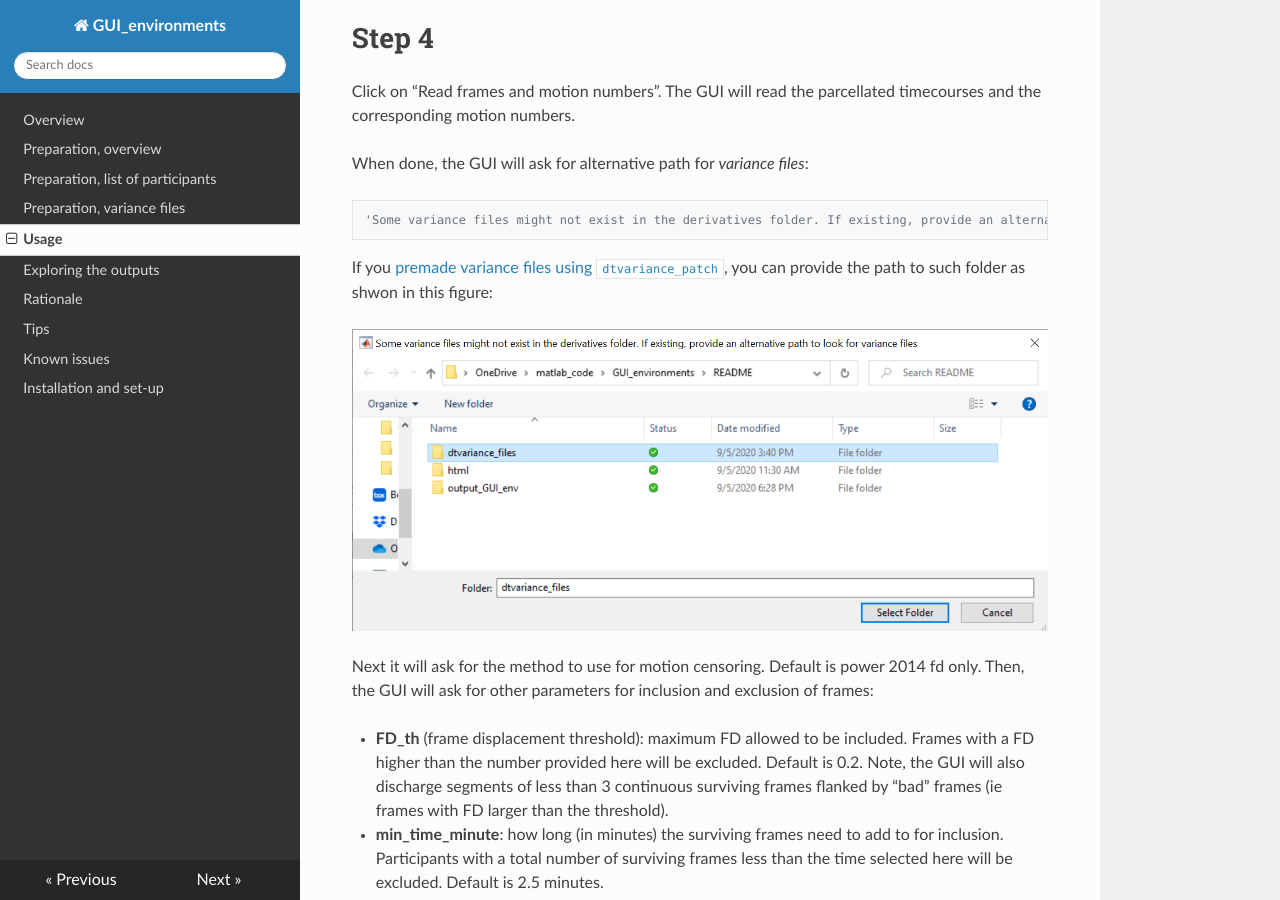
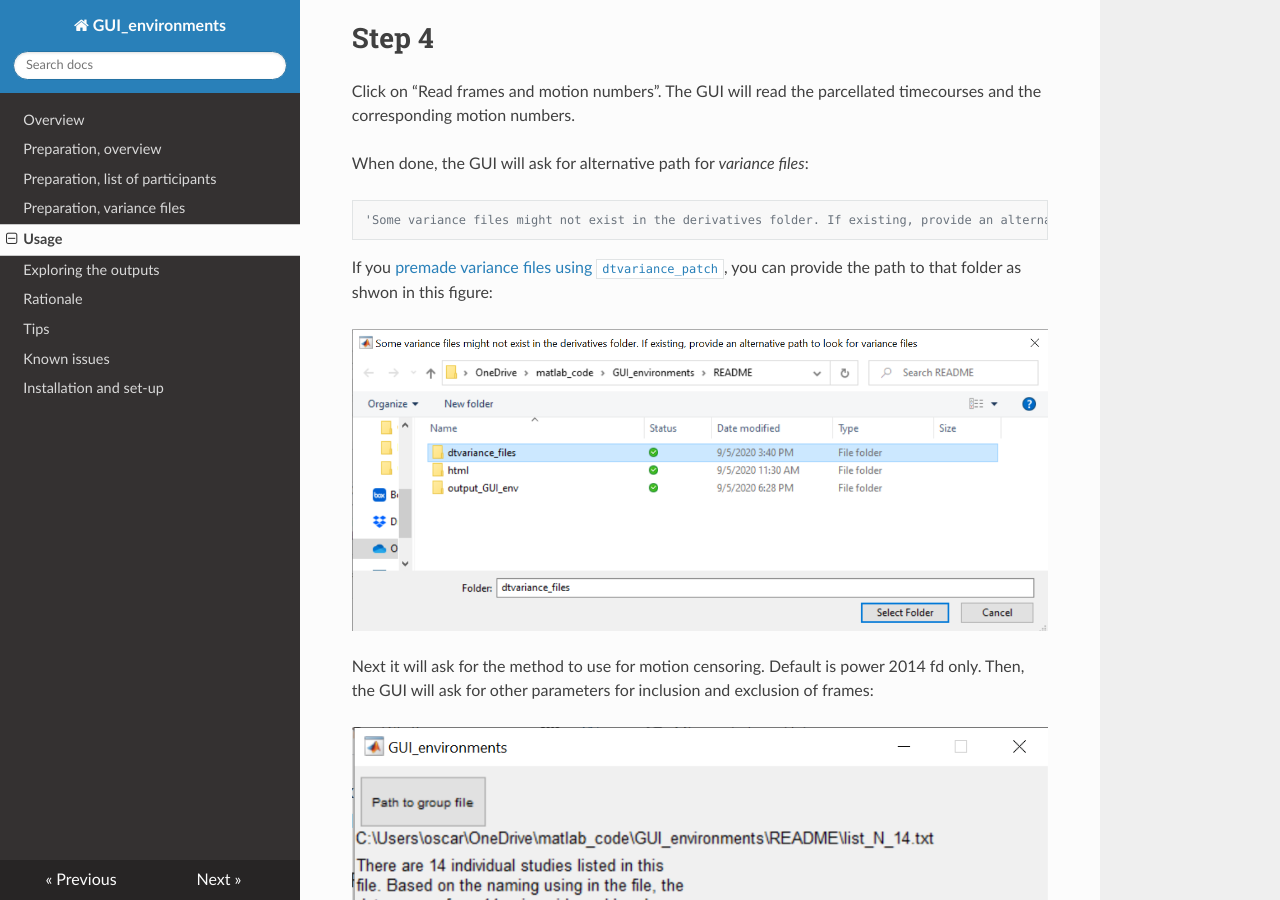
Before and after one commit to omiranda/GUI_environments_documentation, an MkDocs documentation site: the page built from docs/usage.md, in a window 1280 px wide and 900 px high, scrolled down 2704 px. Built offline with MkDocs 1.6.1, drawn with Linux system fonts in a browser that asks for light colours; nearby versions of some CDN libraries; old or Windows-style settings are respelled for this version of MkDocs.

Commit message:
Update usage.md

```diff
--- a/docs/usage.md
+++ b/docs/usage.md
@@ -47,13 +47,15 @@ When done, the GUI will ask for alternative path for *variance files*:
 
     'Some variance files might not exist in the derivatives folder. If existing, provide an alternative path to look for variance files'
 
-If you [premade variance files using `dtvariance_patch`](prep_variance.md), you can provide the path to such folder as shwon in this figure:
+If you [premade variance files using `dtvariance_patch`](prep_variance.md), you can provide the path to that folder as shwon in this figure:
 
 ![Provding path to folder with variance files](./usage/path_variance_folder.png)
 
 
 Next it will ask for the method to use for motion censoring. Default is power 2014 fd only. Then, the GUI will ask for other parameters for inclusion and exclusion of frames:
 
+![Motion censoring](./usage/gui_motion_censoring.png)
+
 * **FD_th** (frame displacement threshold): maximum FD allowed to be included. Frames with a FD higher than the number provided here will be excluded. Default is 0.2. Note, the GUI will also discharge segments of less than 3 continuous surviving frames flanked by “bad” frames (ie frames with FD larger than the threshold).
 * **min_time_minute**: how long (in minutes) the surviving frames need to add to for inclusion. Participants with a total number of surviving frames less than the time selected here will be excluded. Default is 2.5 minutes.
 * **kip_frames**: How many frames to exclude at the beginning of each resting state session. Default is 5.
```
